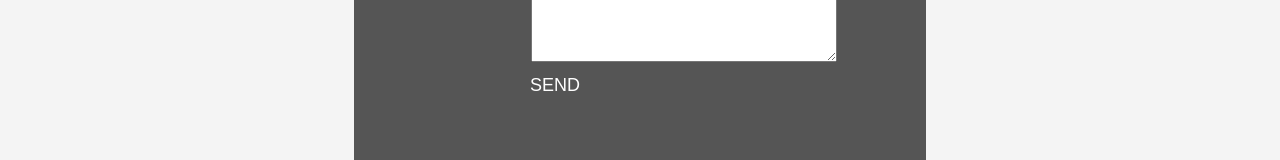
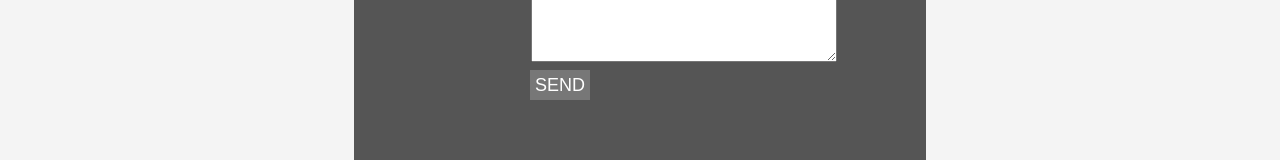
Before and after one commit to QuirinNovotny/demo_web, a plain HTML site: page contact.html in a window 1280 px wide. Shown: the part 719-879 px from the top of the page. Drawn offline with Linux system fonts and the light colour scheme.

Commit message:
changed button in contact.css

```diff
--- a/css/style-contact.css
+++ b/css/style-contact.css
@@ -35,10 +35,9 @@ body{
 .container a{
     margin-left: 28%;
     border: none;
-    width: 20px;
-    height: 10px;
+    padding: 5px;
     text-decoration: none;
-    background-color: #555;
+    background-color: #777;
     color: #fff;
 }
 
```
